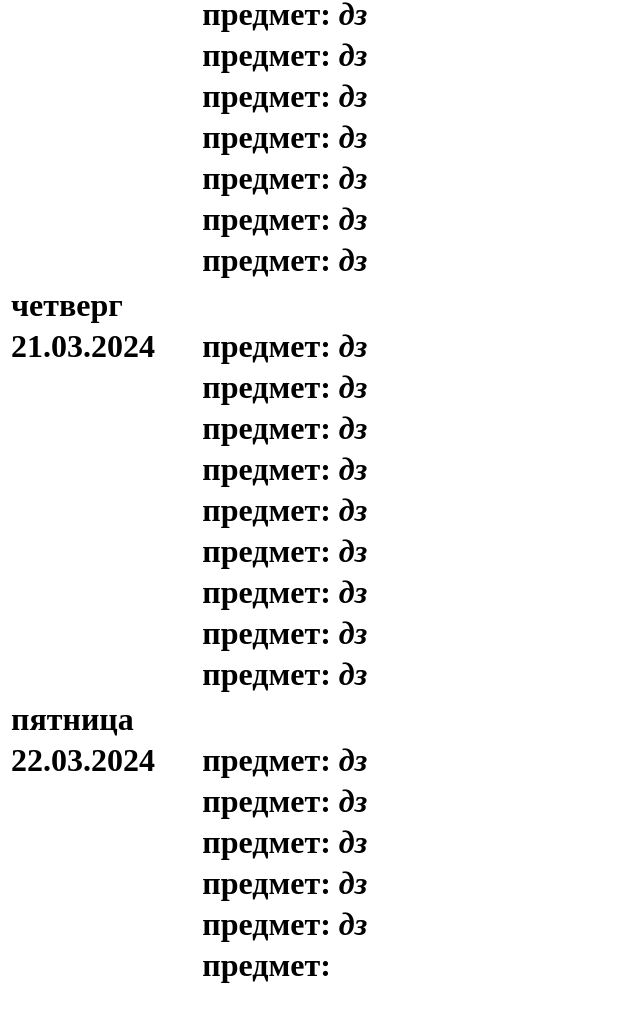
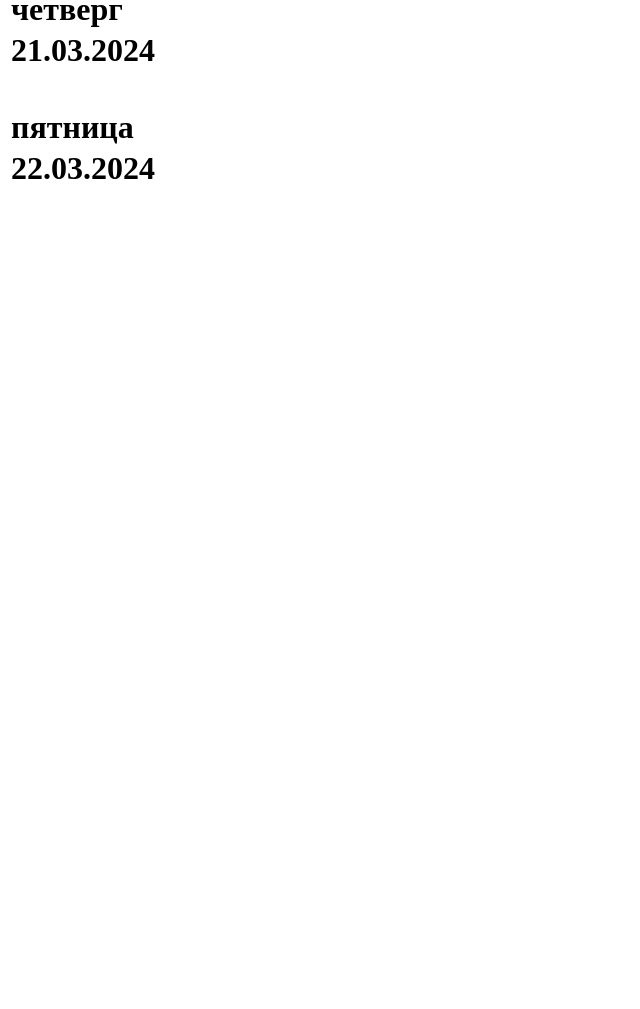
Before and after one commit to naruto2510/my-homework3-, a plain HTML site: page index.html in a window 1280 px wide. Shown: the part 726-1735 px from the top of the page, without its empty margins (0-640 px from the left). After the commit the page ends 958 px from the top, so only its background shows below. Drawn offline with Linux system fonts and the light colour scheme.

Commit message:
Update index.html

```diff
--- a/index.html
+++ b/index.html
@@ -53,15 +53,15 @@
 
 
         <tr><td>среда                                  	</td><td>	                           <i>   	                                       </td></tr>
-        <tr><td>20.03.2024                             	</td><td>	                     <b>  предмет: </b>   <i>   	             дз                          </td></tr>
-        <tr><td>		                                </td><td>		                 <b>  предмет:</b>    <i>   	             дз                          </td></tr>
-        <tr><td>		                                </td><td>		                <b>   предмет: </b>   <i>   	             дз                          </td></tr>
-        <tr><td>		                                </td><td>	 	                <b>   предмет:  </b>  <i>   	             дз                          </td></tr>
-        <tr><td>		                                </td><td>	                   <b>    предмет: </b>   <i>   	             дз                          </td></tr>
-        <tr><td>		                                </td><td>		               <b>    предмет: </b>   <i>   	             дз                          </td></tr>
-        <tr><td>	                                	</td><td>	                    <b>   предмет:</b>    <i>   	             дз                          </td></tr>
-        <tr><td>		                                </td><td>	                   <b>    предмет:</b>    <i>   	             дз                          </td></tr>
-        <tr><td>		                                </td><td>	                     <b>  предмет: </b>   <i>   	             дз                          </td></tr>
+        <tr><td>20.03.2024                             	</td><td>	                     <b>   </b>   <i>   	                                     </td></tr>
+        <tr><td>		                                </td><td>		                 <b>  </b>    <i>   	                                       </td></tr>
+        <tr><td>		                                </td><td>		                <b>    </b>   <i>   	                                      </td></tr>
+        <tr><td>		                                </td><td>	 	                <b>     </b>  <i>   	                                      </td></tr>
+        <tr><td>		                                </td><td>	                   <b>     </b>   <i>   	                                       </td></tr>
+        <tr><td>		                                </td><td>		               <b>     </b>   <i>   	                                      </td></tr>
+        <tr><td>	                                	</td><td>	                    <b>  </b>    <i>   	                                      </td></tr>
+        <tr><td>		                                </td><td>	                   <b>    </b>    <i>   	                                       </td></tr>
+        <tr><td>		                                </td><td>	                     <b>   </b>   <i>   	                                       </td></tr>
         <tr><td>		                                </td><td>		                              <i>   	                                         </td></tr>
 
 
@@ -69,15 +69,15 @@
 
 
         <tr><td>четверг	                                </td><td>	 	                      <i>   	                                    </td></tr>
-        <tr><td>21.03.2024                              </td><td>	                    <b>   предмет: </b>   <i>   	             дз                          </td></tr>
-        <tr><td>		                                </td><td>		                <b>   предмет: </b>   <i>   	             дз                          </td></tr>
-        <tr><td>		                                </td><td>	                    <b>   предмет: </b>   <i>   	             дз                          </td></tr>
-        <tr><td>	                                  	</td><td>	 	                <b>   предмет: </b>   <i>                   дз                          </td></tr>
-        <tr><td>		                                </td><td>	 	                <b>   предмет: </b>   <i>   	             дз                          </td></tr>
-        <tr><td>		                                </td><td>		               <b>    предмет: </b>   <i>   	             дз                          </td></tr>
-        <tr><td>		                                </td><td>		               <b>    предмет: </b>   <i>   	             дз                          </td></tr>
-        <tr><td>	                                 	</td><td>		                <b>   предмет: </b>   <i>   	             дз                          </td></tr>
-        <tr><td>		                                </td><td>		               <b>    предмет: </b>   <i>   	             дз                          </td></tr>
+        <tr><td>21.03.2024                              </td><td>	                    <b>    </b>   <i>   	                                       </td></tr>
+        <tr><td>		                                </td><td>		                <b>    </b>   <i>   	                                      </td></tr>
+        <tr><td>		                                </td><td>	                    <b>    </b>   <i>   	                                     </td></tr>
+        <tr><td>	                                  	</td><td>	 	                <b>    </b>   <i>                                            </td></tr>
+        <tr><td>		                                </td><td>	 	                <b>    </b>   <i>   	                                       </td></tr>
+        <tr><td>		                                </td><td>		               <b>     </b>   <i>   	                                       </td></tr>
+        <tr><td>		                                </td><td>		               <b>     </b>   <i>   	                                       </td></tr>
+        <tr><td>	                                 	</td><td>		                <b>    </b>   <i>   	                                       </td></tr>
+        <tr><td>		                                </td><td>		               <b>     </b>   <i>   	                                      </td></tr>
         <tr><td>		                                </td><td>		                              <i>   	                                         </td></tr>
 
 
@@ -85,12 +85,12 @@
 
 
         <tr><td>пятница	                                </td><td>	 	                       <i>   	                                      </td></tr>
-        <tr><td>22.03.2024                           	</td><td>	        	        <b>   предмет:  </b>  <i>   	             дз                          </td></tr>
-        <tr><td>		                                </td><td>	                   <b>    предмет:   </b> <i>   	             дз                          </td></tr>
-        <tr><td>		                                </td><td>	 	                <b>   предмет:    </b><i>   	             дз                          </td></tr>
-        <tr><td>		                                </td><td>	 	                <b>   предмет:   </b> <i>   	             дз                          </td></tr>
-        <tr><td>		                                </td><td>	 	                <b>   предмет:  </b>  <i>   	             дз                          </td></tr>
-        <tr><td>		                                </td><td>	 	               <b>    предмет:   </b> <i>                                              </td></tr>
+        <tr><td>22.03.2024                           	</td><td>	        	        <b>     </b>  <i>   	                                      </td></tr>
+        <tr><td>		                                </td><td>	                   <b>       </b> <i>   	                                       </td></tr>
+        <tr><td>		                                </td><td>	 	                <b>       </b><i>   	                                      </td></tr>
+        <tr><td>		                                </td><td>	 	                <b>      </b> <i>   	                                       </td></tr>
+        <tr><td>		                                </td><td>	 	                <b>     </b>  <i>   	                                       </td></tr>
+        <tr><td>		                                </td><td>	 	               <b>       </b> <i>                                              </td></tr>
 
 
         </table>
```
